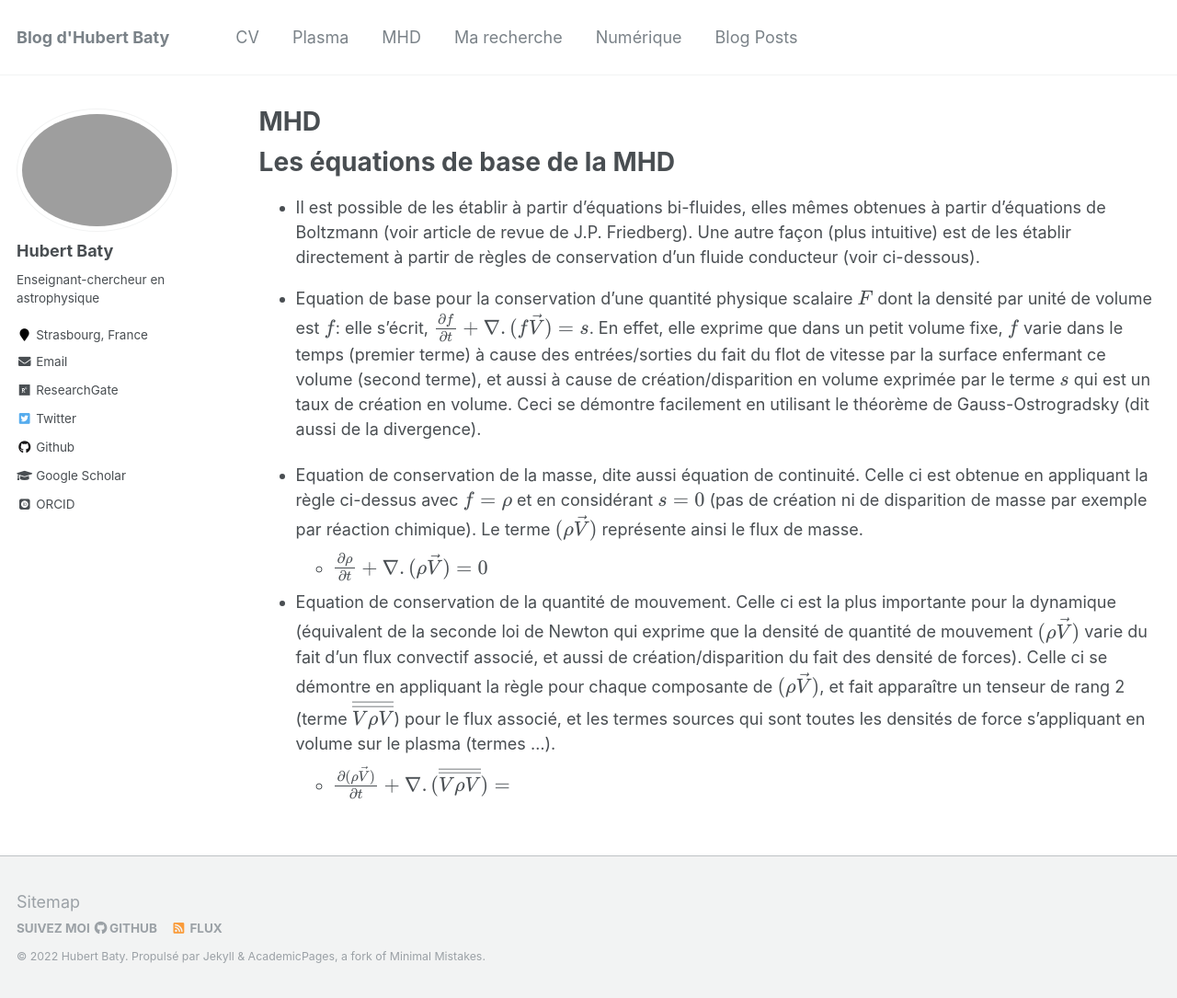
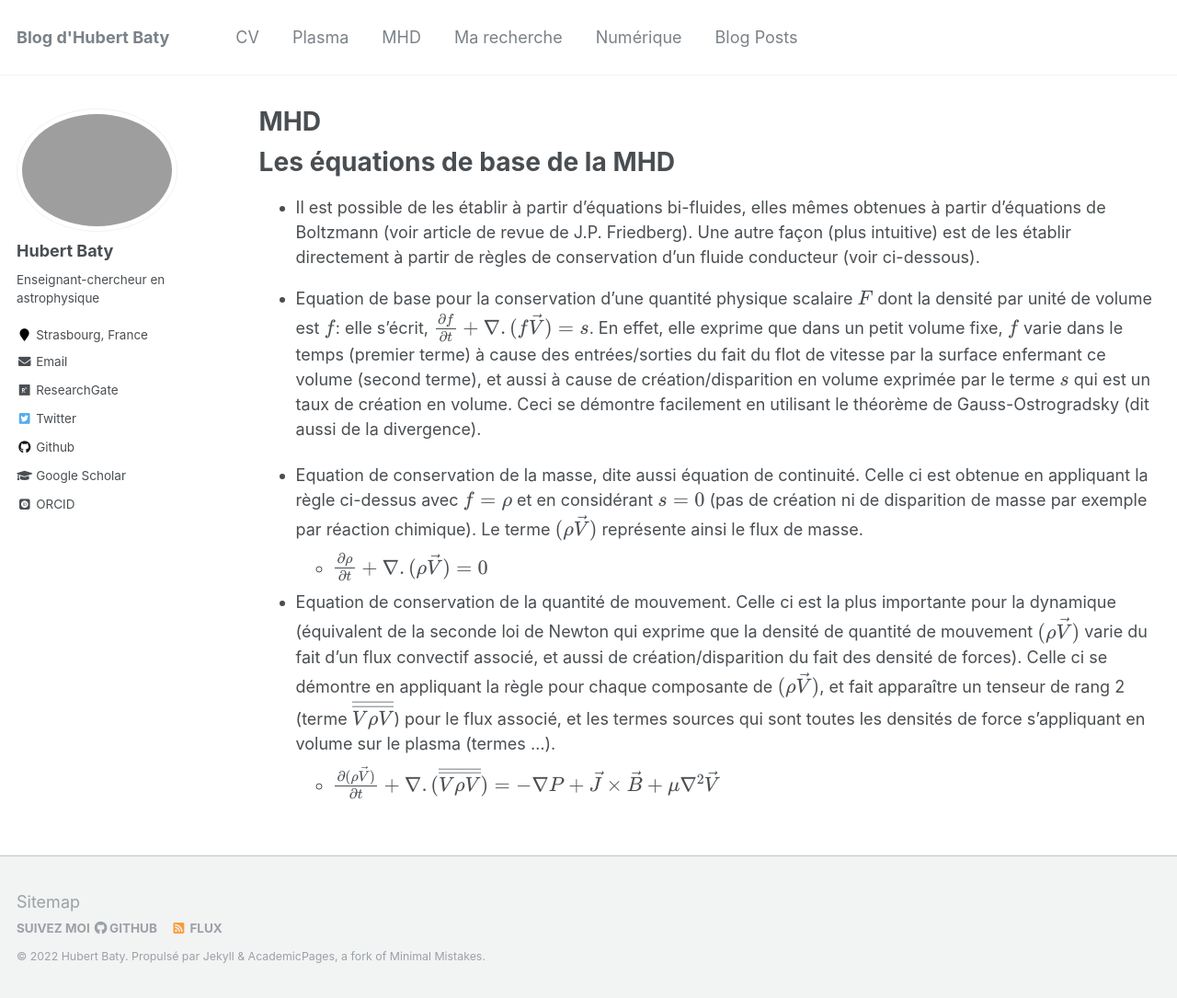
Before and after one commit to hubertbaty/hubertbaty.github.io, a Jekyll site: the page built from _pages/MHD.md, in a window 1280 px wide and 1085 px high. Shown: the whole window at 92% size. Built offline with Jekyll 4.4.1, drawn with Linux system fonts in a browser that asks for light colours; some web fonts are replaced; formulas are drawn with MathJax 3.

Commit message:
Update MHD.md

```diff
--- a/_pages/MHD.md
+++ b/_pages/MHD.md
@@ -19,4 +19,4 @@ Les équations de base de la MHD
 
 * Equation de conservation de la quantité de mouvement. Celle ci est la plus importante pour la dynamique (équivalent de la seconde loi de Newton qui exprime que la densité de quantité de mouvement $(\rho \vec V)$ varie du fait d'un flux convectif associé, et aussi de création/disparition du fait des densité de forces). Celle ci se démontre en appliquant la règle pour chaque composante de $(\rho \vec V)$, et fait apparaître un tenseur de rang 2 (terme $\overline{\overline {V \rho V }}$)
 pour le flux associé, et les termes sources qui sont toutes les densités de force s'appliquant en volume sur le plasma (termes ...).
-  * $\frac {\partial (\rho \vec V)} {\partial t} + \nabla . ( \overline{\overline {V \rho V }} ) = $
+  * $\frac {\partial (\rho \vec V)} {\partial t} + \nabla . ( \overline{\overline {V \rho V }} ) = - \nabla P + \vec J \times \vec B + \mu \nabla^2 \vec V $
```
